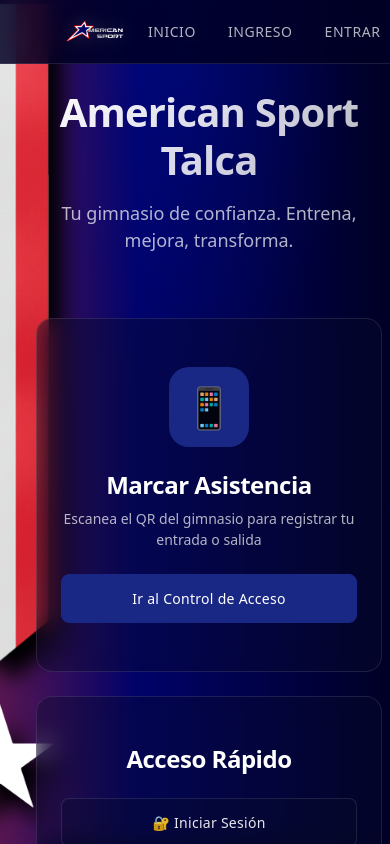
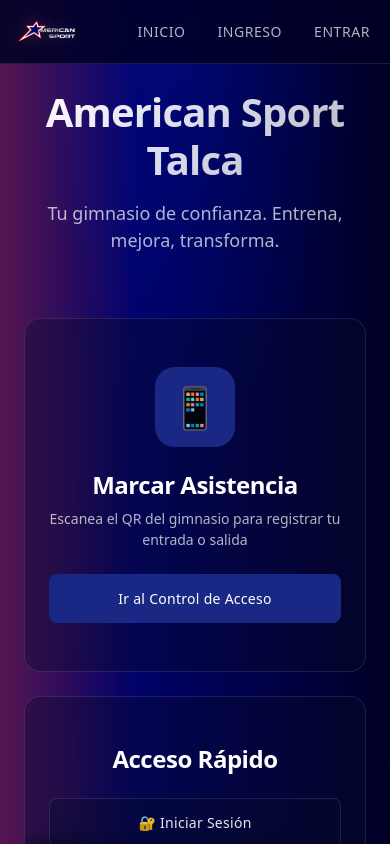
Before and after one commit to satisfymath/americansporttalca, a React (Vite) app: page / in a window 390 px wide. Shown: the top 844 px of the page. Built offline with nearby package versions, Linux system fonts and the light colour scheme.

Commit message:
feat: Hombre levantando pesas a la izquierda
- Agregada imagen hombre.png al rail izquierdo
- Overlay magenta a la izquierda, azul a la derecha
- Contenido centrado entre ambas figuras
- Responsive: figuras se ocultan en móvil

```diff
--- a/src/app/layout/BackgroundRails.tsx
+++ b/src/app/layout/BackgroundRails.tsx
@@ -81,42 +81,44 @@
         />
       </div>
 
-      {/* Banda vertical izquierda - usando imagen */}
+      {/* Left rail - Hombre with red overlay */}
       <div
-        className="cinta-vertical"
+        className="rail-left"
         style={{
           position: 'absolute',
           left: 0,
-          top: 0,
-          height: '100%',
-          width: 'clamp(48px, 5vw, 72px)',
+          bottom: 0,
+          width: 'var(--rail-width)',
+          height: '90%',
           display: 'flex',
-          justifyContent: 'center',
+          alignItems: 'flex-end',
+          justifyContent: 'flex-start',
         }}
       >
         <img
-          src="./brand/banda.png"
+          src="./brand/hombre.png"
           alt=""
+          loading="lazy"
           style={{
             height: '100%',
             width: 'auto',
-            objectFit: 'cover',
-            objectPosition: 'top center',
+            objectFit: 'contain',
+            objectPosition: 'bottom left',
+            opacity: 0.85,
+            filter: 'saturate(0.9)',
+            mixBlendMode: 'luminosity',
           }}
           onError={(e) => {
-            // Fallback to CSS gradient if image fails
             e.currentTarget.style.display = 'none'
-            const parent = e.currentTarget.parentElement
-            if (parent) {
-              parent.style.background = `linear-gradient(180deg,
-                var(--navy-950) 0%,
-                var(--red-600) 20%,
-                var(--white) 40%,
-                var(--red-600) 60%,
-                var(--navy-950) 80%,
-                var(--navy-950) 100%
-              )`
-            }
+          }}
+        />
+        {/* Red/Magenta overlay */}
+        <div
+          style={{
+            position: 'absolute',
+            inset: 0,
+            background: 'linear-gradient(90deg, rgba(190, 24, 93, 0.3) 0%, transparent 70%)',
+            mixBlendMode: 'multiply',
           }}
         />
       </div>
--- a/src/app/layout/Shell.tsx
+++ b/src/app/layout/Shell.tsx
@@ -28,7 +28,8 @@
           flexDirection: 'column',
           alignItems: 'center',
           padding: 'var(--space-lg) var(--space)',
-          paddingLeft: 'calc(clamp(48px, 5vw, 72px) + var(--space))',
+          paddingLeft: 'calc(var(--rail-width) + var(--space-lg))',
+          paddingRight: 'calc(var(--rail-width) + var(--space-lg))',
         }}
       >
         <div
@@ -48,7 +49,8 @@
           zIndex: 'var(--z-content)',
           borderTop: '1px solid var(--border)',
           padding: 'var(--space)',
-          paddingLeft: 'calc(clamp(48px, 5vw, 72px) + var(--space))',
+          paddingLeft: 'calc(var(--rail-width) + var(--space))',
+          paddingRight: 'calc(var(--rail-width) + var(--space))',
           textAlign: 'center',
           fontSize: 'var(--text-xs)',
           color: 'var(--muted)',
--- a/src/app/layout/TopBar.tsx
+++ b/src/app/layout/TopBar.tsx
@@ -36,7 +36,8 @@
           justifyContent: 'space-between',
           gap: 'var(--space)',
           padding: '0 var(--space)',
-          paddingLeft: 'calc(clamp(48px, 5vw, 72px) + var(--space))',
+          paddingLeft: 'calc(var(--rail-width) + var(--space))',
+          paddingRight: 'calc(var(--rail-width) + var(--space))',
         }}
       >
         {/* Logo */}
@@ -75,7 +76,7 @@
 
           {!authenticated && <NavLink to="/login">Entrar</NavLink>}
 
-          {user && <NavLink to="/me">Mi Cuenta</NavLink>}
+          {user && <NavLink to="/me">Cuenta</NavLink>}
 
           {admin && (
             <>
--- a/src/styles/global.css
+++ b/src/styles/global.css
@@ -184,30 +184,15 @@
     display: none !important;
   }
 
-  .rail-right {
-    opacity: 0.12 !important;
-  }
-
-  .cinta-vertical {
-    width: 36px !important;
-  }
-
-  .main-content {
-    padding-left: calc(36px + var(--space-sm)) !important;
+  .rail-right,
+  .rail-left {
+    opacity: 0.15 !important;
   }
 }
 
 @media (max-width: 480px) {
-  .cinta-vertical {
-    width: 28px !important;
-  }
-
-  .main-content {
-    padding-left: calc(28px + var(--space-sm)) !important;
-    padding-right: var(--space-sm) !important;
-  }
-
-  .rail-right {
+  .rail-right,
+  .rail-left {
     display: none !important;
   }
 }
```
Also changed, not shown: 1 other file (tests, documents, lock files or other folders).
